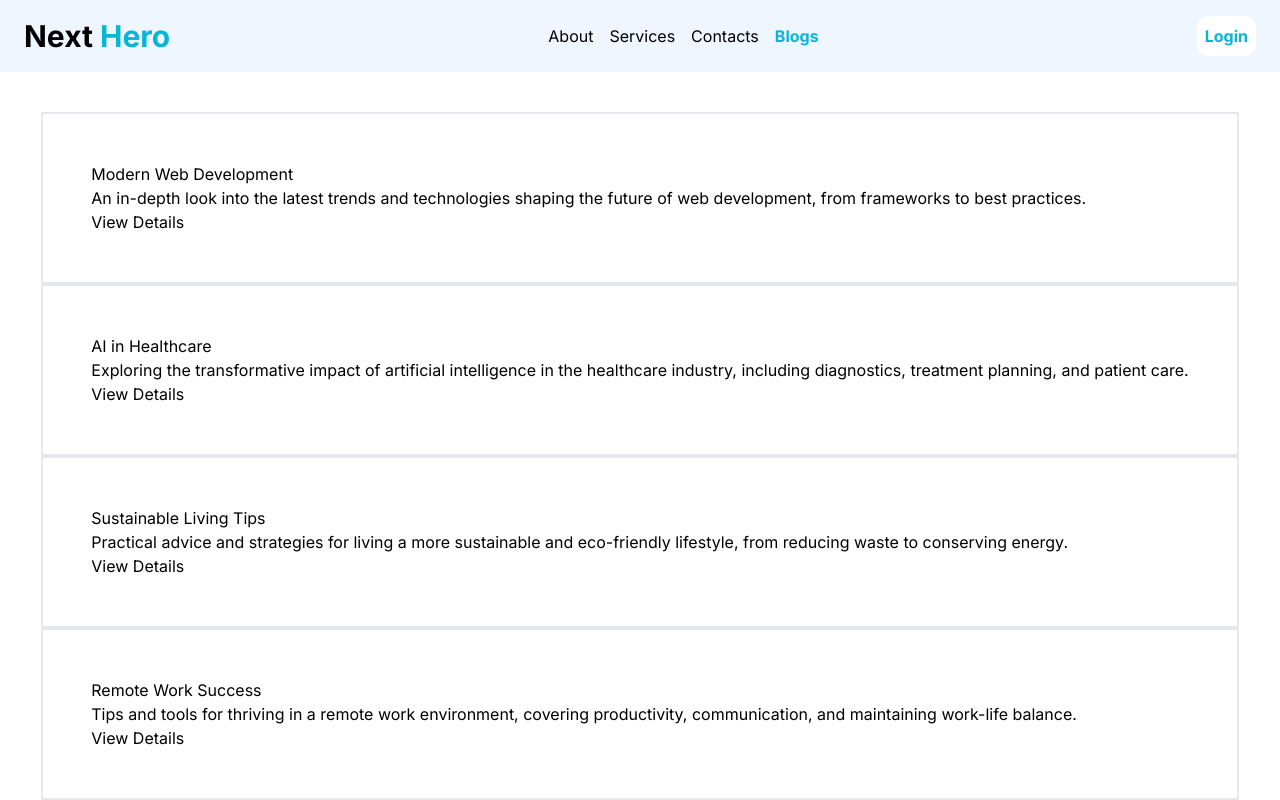
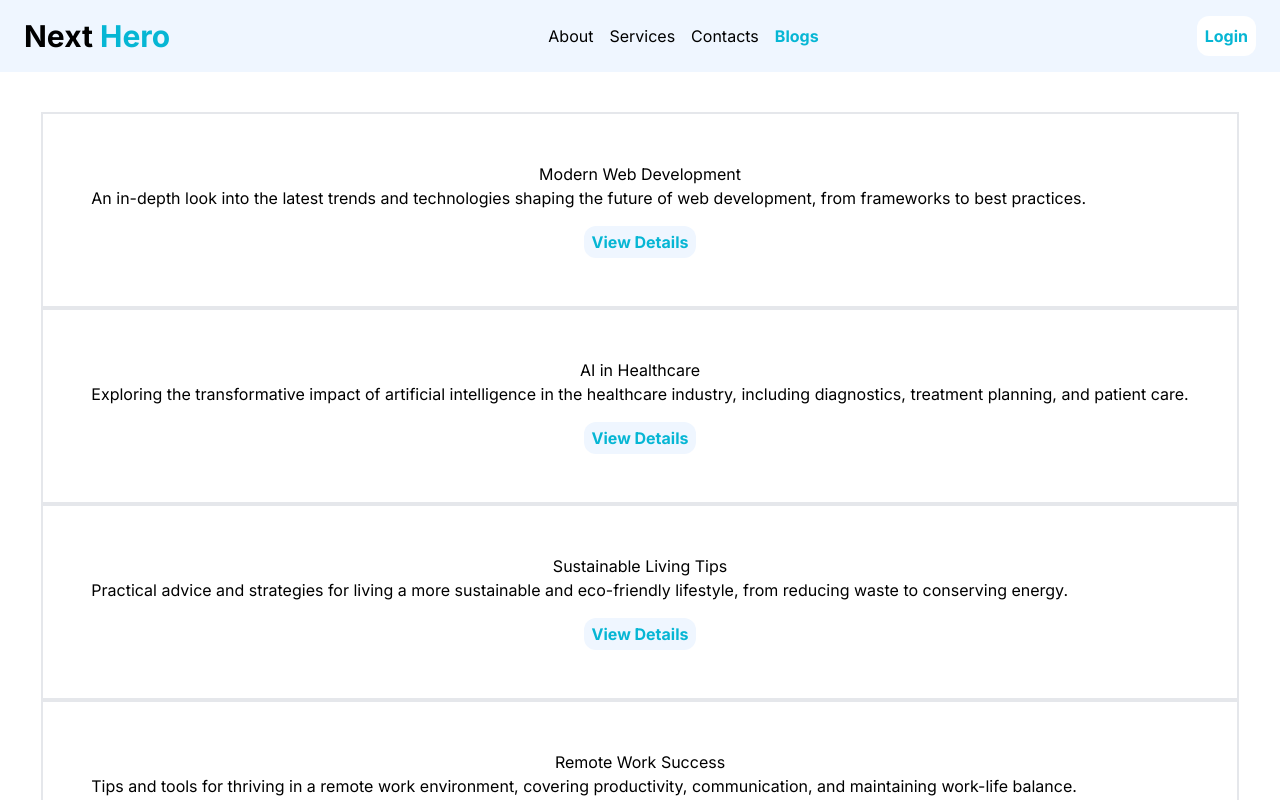
Before and after one commit to Md-Ashikur-Rahman-Ashik/Next-Hero, a Next.js app: page /blogs in a window 1280 px wide. Shown: the top 800 px of the page. Built offline with nearby package versions, Linux system fonts and the light colour scheme.

Commit message:
Added view details button

```diff
--- a/src/app/blogs/page.jsx
+++ b/src/app/blogs/page.jsx
@@ -1,3 +1,4 @@
+import Link from "next/link";
 import React from "react";
 
 const blogs = [
@@ -38,9 +39,13 @@ const page = () => {
     <div className="card card-compact container rounded-xl mx-auto max-w-fit">
       {blogs.map((blog) => (
         <div key={blog.slug} className="border-2 p-12">
-          <h3>{blog.title}</h3>
+          <h3 className="text-center">{blog.title}</h3>
           <h3>{blog.description}</h3>
-          <button>View Details</button>
+          <div className="flex justify-center mt-4">
+            <button className="bg-blue-50 py-1 px-2 text-cyan-500 font-bold rounded-xl">
+              <Link href={`/blogs/${blog.slug}`}>View Details</Link>
+            </button>
+          </div>
         </div>
       ))}
     </div>
```
